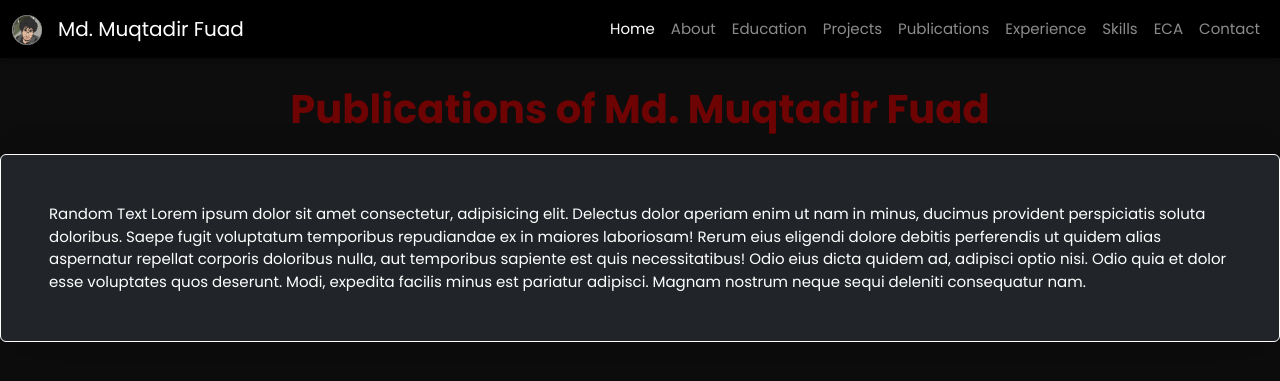
After one commit to md-muqtadir-fuad/md-muqtadir-fuad.github.io, a PHP site: page /publications.html in a window 1280 px wide. The commit adds this page. Shown: the top 381 px of the page. Run offline with PHP 8.4, Linux system fonts and the light colour scheme.

Commit message:
publication add

```diff
--- /dev/null
+++ b/publications.html
@@ -0,0 +1,80 @@
+<!DOCTYPE html>
+<html lang="en">
+
+<head>
+    <title>Publications of Md. Muqtadir Fuad</title>
+    <!--Google Font-->
+    <link rel="preconnect" href="https://fonts.googleapis.com">
+    <link rel="preconnect" href="https://fonts.gstatic.com" crossorigin>
+    <link href="https://fonts.googleapis.com/css2?family=Source+Code+Pro:ital,wght@0,200..900;1,200..900&display=swap"
+        rel="stylesheet">
+
+    <link rel="preconnect" href="https://fonts.googleapis.com">
+    <link rel="preconnect" href="https://fonts.gstatic.com" crossorigin>
+    <link
+        href="https://fonts.googleapis.com/css2?family=Poppins:ital,wght@0,100;0,200;0,300;0,400;0,500;0,600;0,700;0,800;0,900;1,100;1,200;1,300;1,400;1,500;1,600;1,700;1,800;1,900&display=swap"
+        rel="stylesheet">
+    <!--Font Awesome-->
+    <link rel="stylesheet" href="https://cdnjs.cloudflare.com/ajax/libs/font-awesome/6.0.0/css/all.min.css">
+    <!--Boostrap-->
+    <link rel="stylesheet" href="https://cdn.jsdelivr.net/npm/bootstrap@5.3.3/dist/css/bootstrap.min.css"
+        integrity="sha384-QWTKZyjpPEjISv5WaRU9OFeRpok6YctnYmDr5pNlyT2bRjXh0JMhjY6hW+ALEwIH" crossorigin="anonymous">
+    <script src="https://cdn.jsdelivr.net/npm/bootstrap@5.3.3/dist/js/bootstrap.bundle.min.js"
+        integrity="sha384-YvpcrYf0tY3lHB60NNkmXc5s9fDVZLESaAA55NDzOxhy9GkcIdslK1eN7N6jIeHz"
+        crossorigin="anonymous"></script>
+
+    <!-- Favicon -->
+    <link rel="apple-touch-icon" sizes="180x180" href="assets/fav/apple-touch-icon.png">
+    <link rel="icon" type="image/png" sizes="32x32" href="assets/fav/favicon-32x32.png">
+    <link rel="icon" type="image/png" sizes="16x16" href="assets/fav/favicon-16x16.png">
+    <link rel="manifest" href="assets/fav/site.webmanifest">
+    <!--Custom CSS-->
+    <link rel="stylesheet" href="src/style.css">
+</head>
+
+<body>
+    <!--nav-->
+    <nav class="navbar navbar-expand-lg fixed-top" data-bs-theme="dark">
+        <div class="container-fluid">
+            <a class="navbar-brand" href="index.html">
+                <img src="assets/fav/android-chrome-192x192.png" alt="Bootstrap" width="30">
+            </a>
+            <a class="navbar-brand" href="index.html">Md. Muqtadir Fuad</a>
+            <button class="navbar-toggler" type="button" data-bs-toggle="collapse" data-bs-target="#navbarNavAltMarkup"
+                aria-controls="navbarNavAltMarkup" aria-expanded="false" aria-label="Toggle navigation">
+                <span class="navbar-toggler-icon"></span>
+            </button>
+            <div class="collapse navbar-collapse flex-row-reverse" id="navbarNavAltMarkup">
+                <div class="navbar-nav">
+                    <a class="nav-link active" aria-current="page" href="index.html">Home</a>
+                    <a class="nav-link" href="index.html#about">About</a>
+                    <a class="nav-link" href="index.html#education">Education</a>
+                    <a class="nav-link" href="index.html#projects">Projects</a>
+                    <a class="nav-link" href="index.html#publications">Publications</a>
+                    <a class="nav-link" href="index.html#experience">Experience</a>
+                    <a class="nav-link" href="index.html#skills">Skills</a>
+                    <a class="nav-link" href="index.html#eca">ECA</a>
+                    <a class="nav-link" href="index.html#contact">Contact</a>
+                    <!-- <a class="nav-link" class="nav-link disabled" aria-disabled="true">Disabled</a> -->
+                </div>
+            </div>
+        </div>
+    </nav>
+    <!--nav-->
+    <h1>Publications of Md. Muqtadir Fuad</h1>
+    <article class="card shadow-lg border-1 border-white mb-5 bg-dark text-white">
+        <div class="card-body p-4 p-sm-5">
+            Random Text
+        Lorem ipsum dolor sit amet consectetur, adipisicing elit. Delectus dolor aperiam enim ut nam in minus, ducimus
+        provident perspiciatis soluta doloribus. Saepe fugit voluptatum temporibus repudiandae ex in maiores laboriosam!
+        Rerum eius eligendi dolore debitis perferendis ut quidem alias aspernatur repellat corporis doloribus nulla, aut
+        temporibus sapiente est quis necessitatibus! Odio eius dicta quidem ad, adipisci optio nisi. Odio quia et dolor
+        esse voluptates quos deserunt. Modi, expedita facilis minus est pariatur adipisci. Magnam nostrum neque sequi
+        deleniti consequatur nam.
+        </div>
+
+    </article>
+
+</body>
+
+</html>
--- a/src/style.css
+++ b/src/style.css
@@ -103,7 +103,8 @@ h1 {
 
 /* Improve font rendering and ensure headings use intended font */
 body {
-  font-family: "Source Code Pro", monospace;
+  /* font-family: "Source Code Pro", monospace; */
+  font-family: "Poppins", monospace;
   -webkit-font-smoothing: antialiased;
   -moz-osx-font-smoothing: grayscale;
   text-rendering: optimizeLegibility;
@@ -111,7 +112,7 @@ body {
 
 /* Force consistent heading styles (override Bootstrap) */
 h1, h2, h3, h4, h5, h6 {
-  font-family: "Source Code Pro", monospace;
+  font-family: "Poppins", monospace;
   font-weight: 700;           /* adjust to desired weight */
   line-height: 1.25;         /* tighter line-height for headings */
   letter-spacing: normal;
@@ -125,7 +126,7 @@ h3 { font-size: 1.25rem; }
 
 /* If headings still look wrong, increase specificity */
 nav h2, .container h2 {
-  font-family: "Source Code Pro", monospace;
+  font-family: "Poppins", monospace;
 }
 .tagline {
     font-size: 18px;
@@ -153,7 +154,8 @@ h2 {
     margin-bottom: 20px;
 }
 body {
-    font-family: "Source Code Pro", Arial, sans-serif;
+    font-family: "Poppins", monospace;
+/* Arial, sans-serif; */
     margin: 0;
     padding: 0;
     background-color: #0e0d0d;
@@ -230,8 +232,11 @@ body {
 .social-link {
     display: flex;
     flex-wrap: wrap;
-    gap: 1rem;
+    align-items: center;
+    justify-content: center;
+    gap: 0.5rem; /* Adjust gap between icon and text */
     text-decoration: none;
+    text-align: center;
     margin-top: 1.5rem;
     border-radius: 4px;
     transition: background-color 0.3s ease;
@@ -295,3 +300,15 @@ body {
     box-shadow: 0 5px 10px 0 rgba(0,0,0,0.2); /* Smaller shadow on active */
     transform: translateY(2px); /* Slight downward movement on active */
 }
+
+/* Connect with me section */
+.connect {
+    text-align: center;
+    margin: 40px 0 10px 0;
+}
+.connect-line-left, .connect-line-right {
+    border-top: 2px solid #6e0303;
+    flex-grow: 1;
+    align-self: center;
+    height: 0;
+}
```
Also changed, not shown: button.html (added, +96 -0 lines), index.html (+16 -5 lines), my_notes.html (added).
